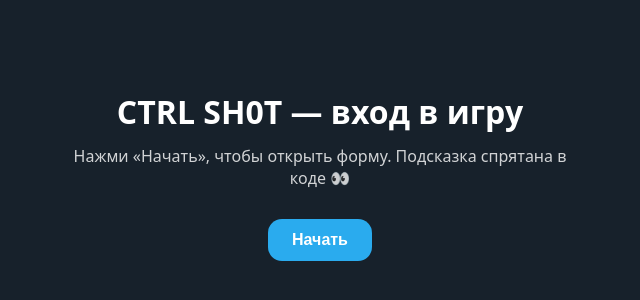
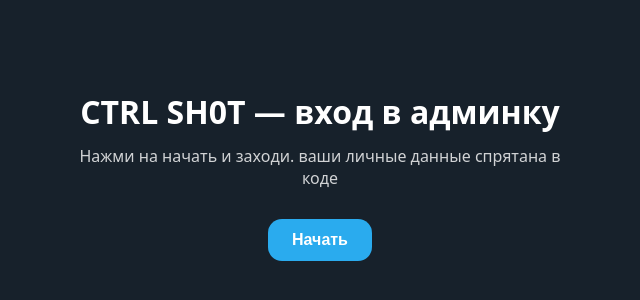
Before and after one commit to bgmakc71-create/Jogger, a plain HTML site: page index.html in a window 1280 px wide. Shown: the part 220-520 px from the top of the page, without its empty margins (320-960 px from the left). Drawn offline with Linux system fonts and the light colour scheme.

Commit message:
Update index.html

```diff
--- a/index.html
+++ b/index.html
@@ -10,8 +10,8 @@
 </head>
 <body>
   <div class="container">
-    <h1>CTRL SH0T — вход в игру</h1>
-    <p class="subtitle">Нажми «Начать», чтобы открыть форму. Подсказка спрятана в коде 👀</p>
+    <h1>CTRL SH0T — вход в админку</h1>
+    <p class="subtitle">Нажми на начать и заходи. ваши личные данные спрятана в коде </p>
 
     <button class="tg-button" id="startBtn">Начать</button>
 
```
